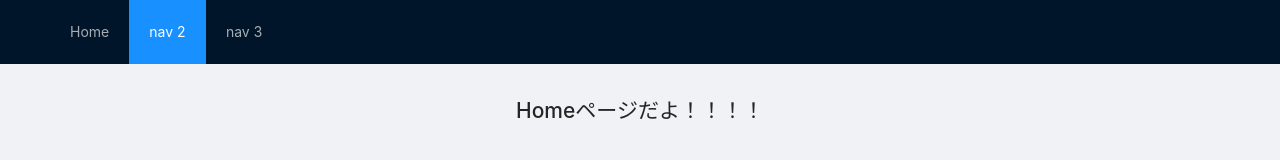
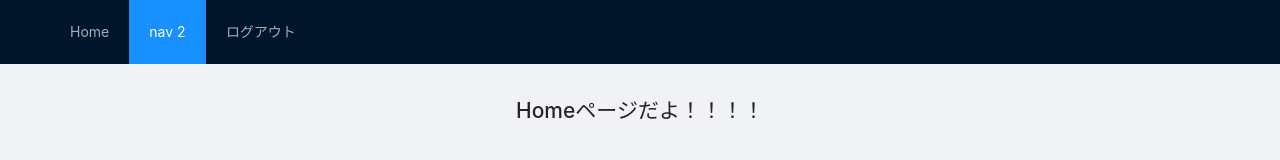
Before and after one commit to osakana0630/events-app, a Next.js app: page / in a window 1280 px wide. Shown: the top 160 px of the page. Built offline with nearby package versions, Linux system fonts and the light colour scheme; no server answers; sample sign-in values are in the browser's storage.

Commit message:
ログアウト機能を実装

```diff
--- a/src/components/Layout/Layout.tsx
+++ b/src/components/Layout/Layout.tsx
@@ -1,21 +1,34 @@
-import React, { ReactNode } from 'react'
+import React, { ReactNode, useContext } from 'react'
 import Head from 'next/head'
 import { Layout as AntdLayout, Menu } from 'antd'
 import Link from 'next/link'
+import { User } from '@/interfaces'
+import RepositoryFactory from '@/resources/RepositoryFactory'
+import { AuthContext } from '@/components/context/AuthContext'
+
 const { Content } = AntdLayout
+const authRepository = RepositoryFactory.get('auth')
 
 type Props = {
   children?: ReactNode
 }
 
-const Layout: React.FC<Props> = ({ children }) => (
+const Layout: React.FC<Props> = ({ children }) => {
+  const { user } = useContext(AuthContext)
+
+  const onClickSignOut = async () => {
+    await authRepository.signOut()
+  }
+  return (
     <AntdLayout style={{ height: '100vh' }}>
       <Head>
         <title>CompassV2</title>
         <meta charSet="utf-8" />
         <meta name="viewport" content="initial-scale=1.0, width=device-width" />
       </Head>
-    <AntdLayout.Header style={{ position: 'fixed', zIndex: 1, width: '100%' }}>
+      <AntdLayout.Header
+        style={{ position: 'fixed', zIndex: 1, width: '100%' }}
+      >
         <div className="logo" />
         <Menu theme="dark" mode="horizontal" defaultSelectedKeys={['2']}>
           <Menu.Item key="1">
@@ -24,7 +37,11 @@ const Layout: React.FC<Props> = ({ children }) => (
             </Link>
           </Menu.Item>
           <Menu.Item key="2">nav 2</Menu.Item>
-        <Menu.Item key="3">nav 3</Menu.Item>
+          {user && (
+            <Menu.Item key="3" onClick={onClickSignOut}>
+              ログアウト
+            </Menu.Item>
+          )}
         </Menu>
       </AntdLayout.Header>
       <Content style={{ padding: '0 50px', marginTop: 64 }}>{children}</Content>
@@ -33,5 +50,6 @@ const Layout: React.FC<Props> = ({ children }) => (
       </AntdLayout.Footer>
     </AntdLayout>
   )
+}
 
 export default Layout
--- a/src/resources/repositories/AuthRepository.ts
+++ b/src/resources/repositories/AuthRepository.ts
@@ -2,9 +2,8 @@ import {
   getAuth,
   signInWithEmailAndPassword,
   createUserWithEmailAndPassword,
-  browserLocalPersistence,
-  setPersistence,
   sendEmailVerification,
+  signOut,
 } from 'firebase/auth'
 import { app } from '@/plugins/firebase'
 import Router from 'next/router'
@@ -41,4 +40,12 @@ export default {
       console.log(error)
     }
   },
+
+  signOut: async () => {
+    try {
+      await signOut(auth)
+    } catch (error) {
+      console.log(error)
+    }
+  },
 }
```
Lines whose indentation alone changed are shown as unchanged.
